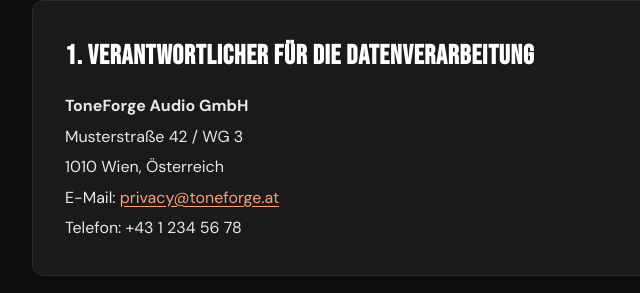
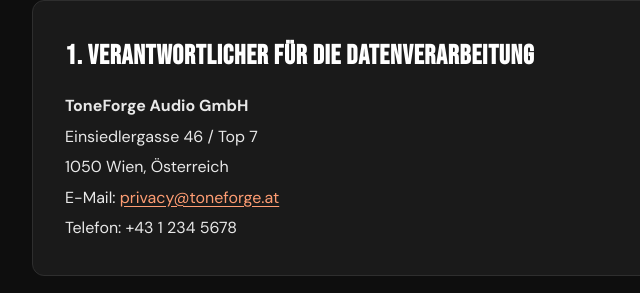
Before and after one commit to Marloschi/ProgrammierBeispielMitterlehnerMarlo, a plain HTML site: page datenschutz.html in a window 1280 px wide. Shown: the part 317-610 px from the top of the page, 190-830 px from the left. Drawn offline with Linux system fonts and the light colour scheme.

Commit message:
Website Grundgerüst steht, Rechttexte fehlen noch, Wave check passt

```diff
--- a/datenschutz.html
+++ b/datenschutz.html
@@ -42,11 +42,11 @@
         </h2>
         <address class="address-block">
           <strong>ToneForge Audio GmbH</strong><br />
-          Musterstraße 42 / WG 3<br />
-          1010 Wien, Österreich<br />
+          Einsiedlergasse 46 / Top 7<br />
+          1050 Wien, Österreich<br />
           E-Mail: <a href="mailto:privacy@toneforge.at">privacy@toneforge.at</a
           ><br />
-          Telefon: +43 1 234 56 78
+          Telefon: +43 1 234 5678
         </address>
       </section>
 
```
